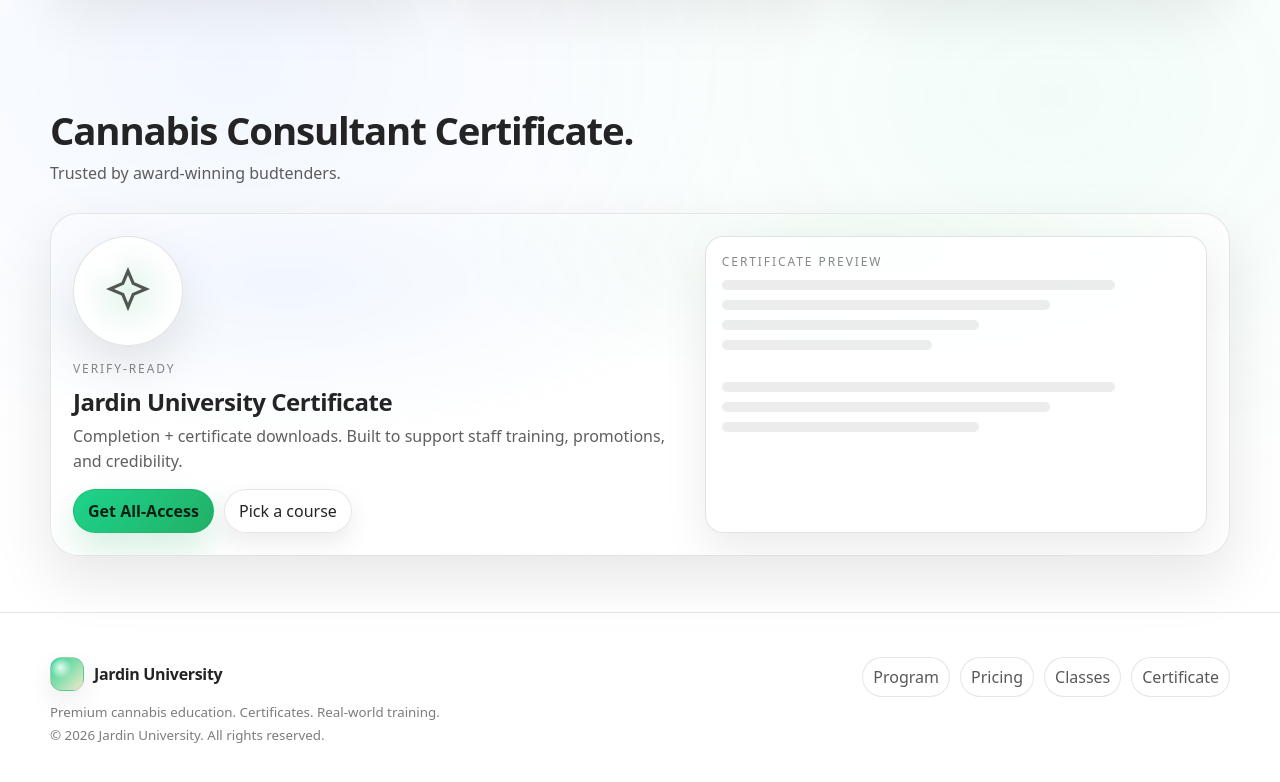
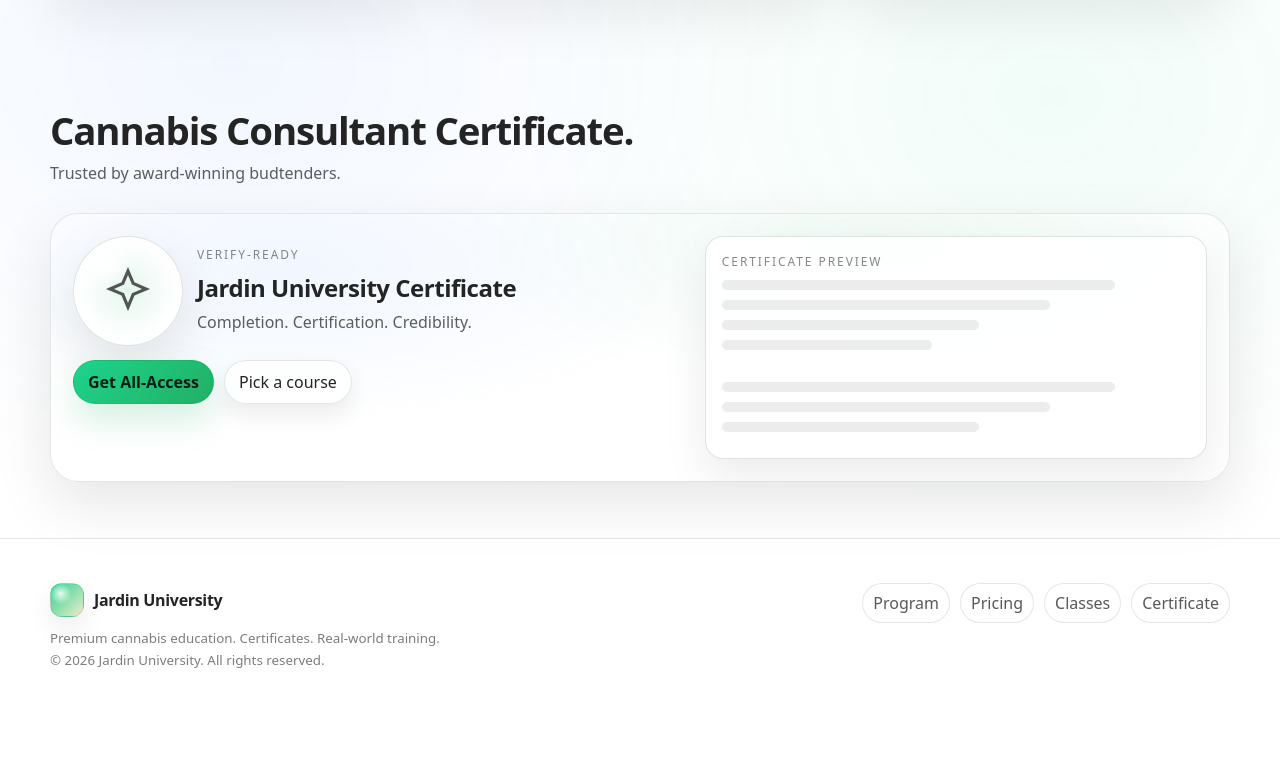
Before and after one commit to JardinU/jardinu.github.io, a plain HTML site: page index.html in a window 1280 px wide. Shown: the part 3216-3998 px from the top of the page. After the commit the page ends 3948 px from the top, so only its background shows below. Drawn offline with Linux system fonts and the light colour scheme.

Commit message:
Update index.html

```diff
--- a/index.html
+++ b/index.html
@@ -1038,7 +1038,7 @@
                 <div class="mini-title">VERIFY-READY</div>
                 <h3 style="margin:0; font-size:24px; letter-spacing:-.02em;">Jardin University Certificate</h3>
                 <p style="margin:6px 0 0; color:var(--muted); line-height:1.6;">
-                  Completion + certificate downloads. Built to support staff training, promotions, and credibility.
+                  Completion. Certification. Credibility.
                 </p>
               </div>
             </div>
```
